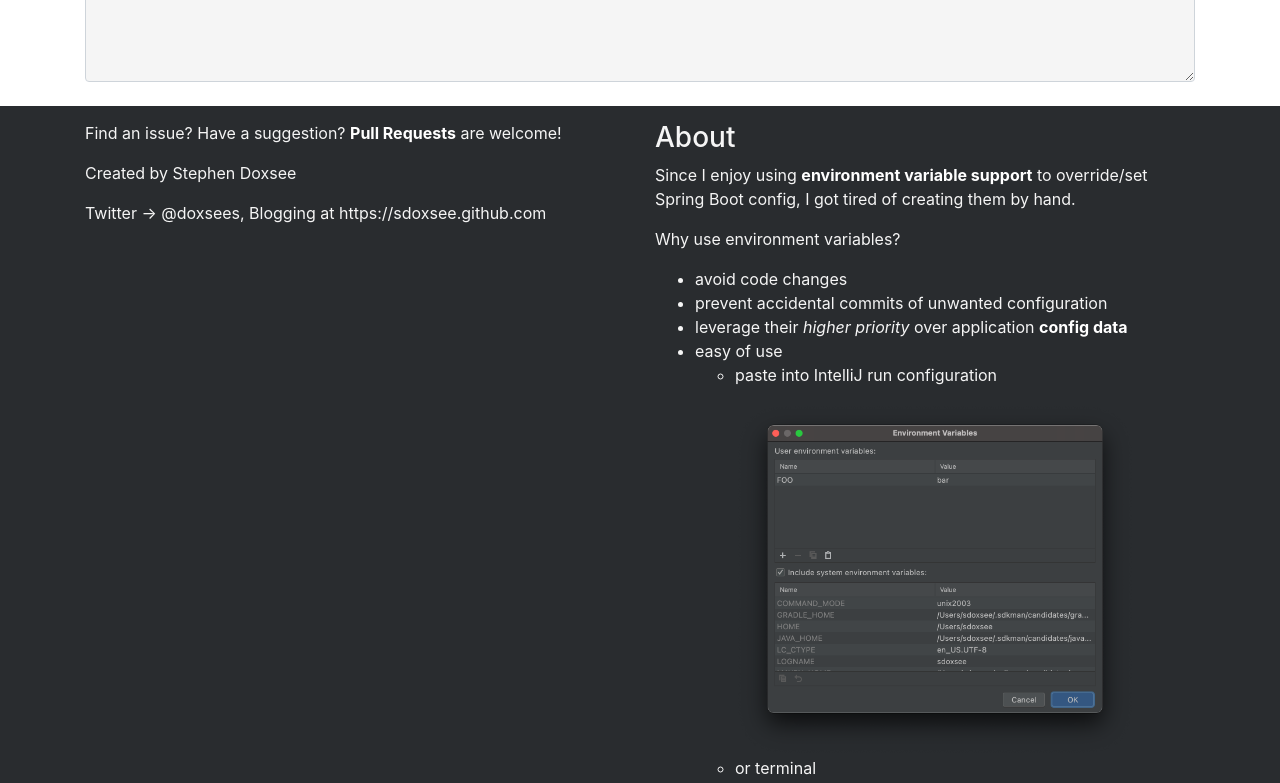
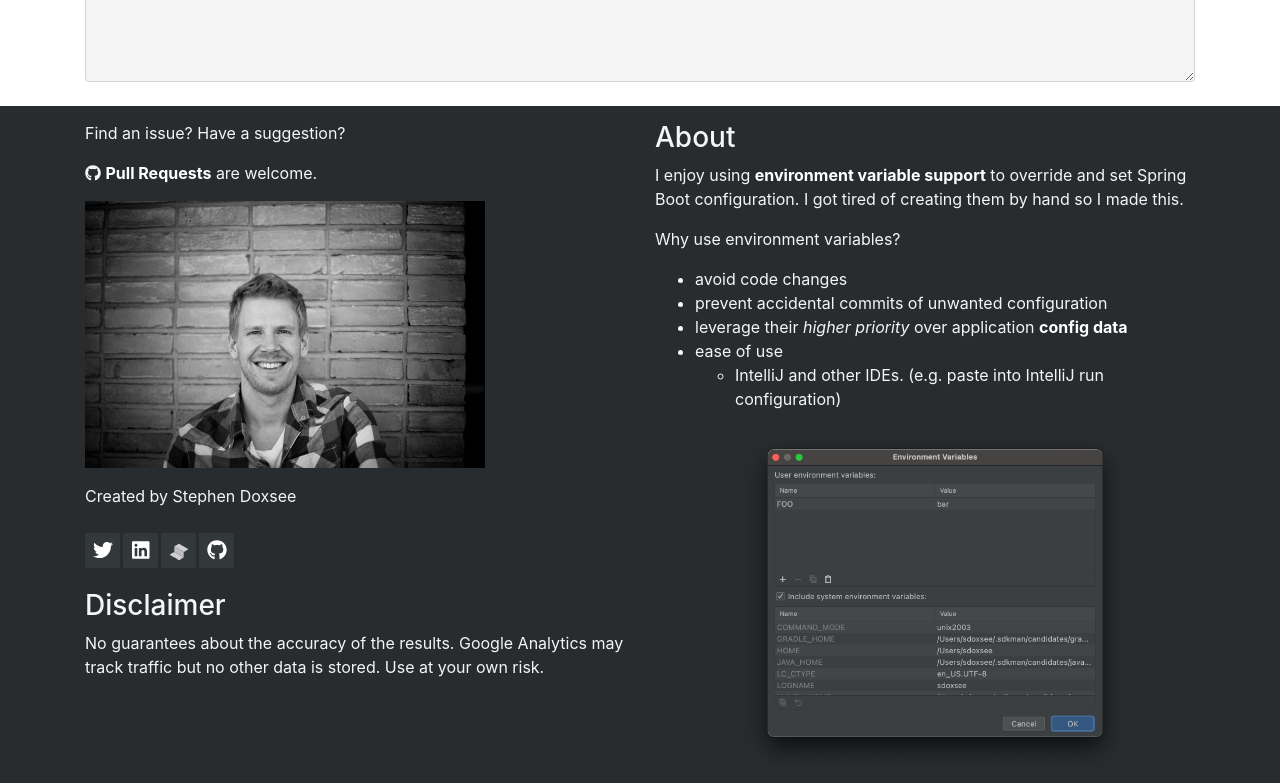
Before and after one commit to sdoxsee/env-gen, a React (Create React App) app: page / in a window 1280 px wide. Shown: the part 520-1303 px from the top of the page. Built offline with nearby package versions, Linux system fonts and the light colour scheme.

Commit message:
More footer

```diff
--- a/package.json
+++ b/package.json
@@ -3,10 +3,15 @@
   "version": "0.1.0",
   "private": true,
   "dependencies": {
+    "@fortawesome/fontawesome-svg-core": "^1.2.35",
+    "@fortawesome/free-brands-svg-icons": "^5.15.3",
+    "@fortawesome/react-fontawesome": "^0.1.14",
     "@testing-library/jest-dom": "^5.11.10",
     "@testing-library/react": "^11.2.5",
     "@testing-library/user-event": "^12.8.3",
     "bootstrap": "^4.6.0",
+    "i": "^0.3.6",
+    "npm": "^7.7.5",
     "react": "^17.0.2",
     "react-dom": "^17.0.2",
     "react-scripts": "4.0.3",
--- a/src/components/home/footer/Footer.css
+++ b/src/components/home/footer/Footer.css
@@ -26,3 +26,24 @@
     background: black;
     padding: 10px;
 }
+
+.footer .footer-icons{
+	margin-top: 25px;
+}
+
+.footer .footer-icons a{
+	display: inline-block;
+	width: 35px;
+	height: 35px;
+	cursor: pointer;
+	background-color:  #33383b;
+	border-radius: 2px;
+
+	font-size: 20px;
+	color: #ffffff;
+	text-align: center;
+	line-height: 35px;
+
+	margin-right: 3px;
+	margin-bottom: 5px;
+}
--- a/src/components/home/footer/Footer.js
+++ b/src/components/home/footer/Footer.js
@@ -3,23 +3,41 @@ import React from 'react';
 import { Container, Row, Col } from 'reactstrap';
 import { ReactComponent as Logo } from '../../../assets/logo.svg'
 import intellij from '../../../assets/intellij.png'
+import stephen from '../../../assets/stephen-larger.jpeg'
 import './Footer.css';
+import { FontAwesomeIcon } from '@fortawesome/react-fontawesome'
+import { faTwitter, faLinkedin, faGithub } from '@fortawesome/free-brands-svg-icons'
 
 
 const Footer = (props) => {
+
+  const twitter = <FontAwesomeIcon icon={faTwitter} />
+  const linkedIn = <FontAwesomeIcon icon={faLinkedin} />
+  const github = <FontAwesomeIcon icon={faGithub} />
+
   return (
   <div className="footer">
     <Container>
-      <Row md="2">
+      <Row lg="2">
         <Col>
-          <p>Find an issue? Have a suggestion? <a alt="Github Repository" href="https://github.com/sdoxsee/env-gen">Pull Requests</a> are welcome!</p>
+        <p>Find an issue? Have a suggestion? </p>
+        <p>{github} <a alt="Github Repository" href="https://github.com/sdoxsee/env-gen">Pull Requests</a> are welcome.</p>
+          <p><img width="400px" alt="Created by Stephen Doxsee" src={stephen}/></p>
           <p>Created by Stephen Doxsee</p>
-          <p>Twitter -> @doxsees, Blogging at https://sdoxsee.github.com</p>
-
+          <p>
+            <div className="footer-icons">
+            <a href="https://twitter.com/doxsees">{twitter}</a>
+            <a href="https://www.linkedin.com/in/sdoxsee">{linkedIn}</a>
+            <a href="https://sdoxsee.github.com"><Logo style={{height: '20px', width: '20px'}}/></a>
+            <a href="https://github.com/sdoxsee">{github}</a>
+          </div>
+          </p>
+          <h3>Disclaimer</h3>
+          <p>No guarantees about the accuracy of the results. Google Analytics may track traffic but no other data is stored. Use at your own risk.</p>
         </Col>
         <Col>
         <h3>About</h3>
-        <p>Since I enjoy using <a href="https://docs.spring.io/spring-boot/docs/current/reference/html/spring-boot-features.html#boot-features-external-config-relaxed-binding-from-environment-variables">environment variable support</a> to override/set Spring Boot config, I got tired of creating them by hand.</p>
+        <p>I enjoy using <a href="https://docs.spring.io/spring-boot/docs/current/reference/html/spring-boot-features.html#boot-features-external-config-relaxed-binding-from-environment-variables">environment variable support</a> to override and set Spring Boot configuration. I got tired of creating them by hand so I made this.</p>
         <p>Why use environment variables?</p>
         <ul>
           <li>
@@ -31,14 +49,14 @@ const Footer = (props) => {
           <li>
             leverage their <i>higher priority</i> over application <a alt="Spring Boot Reference Documentation" href="https://docs.spring.io/spring-boot/docs/current/reference/html/spring-boot-features.html#boot-features-external-config">config data</a>
           </li>
-          <li>easy of use
+          <li>ease of use
             <ul>
               <li>
-                <p>paste into IntelliJ run configuration</p>
+                <p>IntelliJ and other IDEs. (e.g. paste into IntelliJ run configuration)</p>
                 <img width="400px" alt="IntelliJ Run Configuration using Environment Variables" src={intellij}/>
               </li>
               <li>
-                <p>or terminal</p>
+                <p>Terminal</p>
                 <p><div className="code">FOO=bar mvn spring-boot:run</div></p>
               </li>
               <li>
@@ -49,8 +67,11 @@ const Footer = (props) => {
         </ul>
         </Col>
       </Row>
-      <p className="copyright"><Logo style={{height: '50px', width: '50px'}}/>&nbsp;<a alt="Simple Step Solutions" href="https://simplestep.ca">Simple Step Solutions</a> © {new Date().getFullYear()}</p>
+
     </Container>
+    <br/>
+    <p className="copyright"><Logo style={{height: '50px', width: '50px'}}/>&nbsp;<a alt="Simple Step Solutions" href="https://simplestep.ca">Simple Step Solutions</a> © {new Date().getFullYear()}</p>
+    <br/>
   </div>
   )
 }
```
Also changed, not shown: src/assets/stephen-larger.jpeg (added), 1 other file (tests, documents, lock files or other folders).
